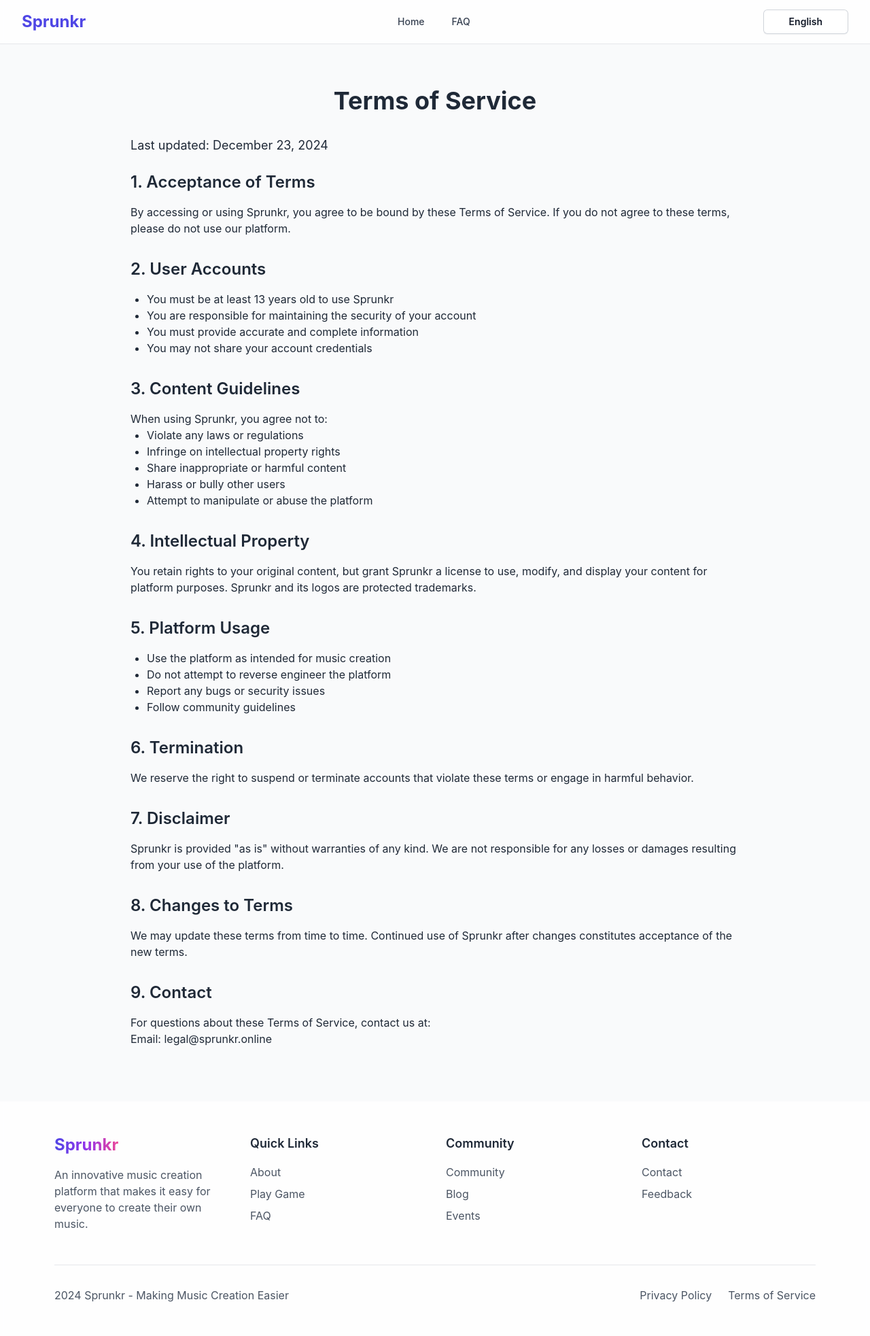
After one commit to slideology/trickshotsimulator.com, a Flask app: page /terms-of-service in a window 1280 px wide. The commit adds this page. Shown: the whole page at 68% size. Run offline with Flask 3, Linux system fonts and the light colour scheme; some libraries are stand-ins or nearby versions.

Commit message:
feat: add privacy policy and terms of service pages, update footer links

```diff
--- a/app.py
+++ b/app.py
@@ -476,6 +476,26 @@ def ads_txt():
 def sprunki_spruted():
     return render_template('sprunki-spruted.html', translations=translations)
 
+@app.route('/privacy-policy')
+def privacy_policy():
+    try:
+        lang = request.args.get('lang', 'en')
+        translations_data = get_translations(lang)
+        return render_template('privacy-policy.html', translations=translations_data)
+    except Exception as e:
+        app.logger.error(f"Error in privacy policy route: {e}")
+        return render_template('error.html', error="An error occurred loading the privacy policy page.")
+
+@app.route('/terms-of-service')
+def terms_of_service():
+    try:
+        lang = request.args.get('lang', 'en')
+        translations_data = get_translations(lang)
+        return render_template('terms-of-service.html', translations=translations_data)
+    except Exception as e:
+        app.logger.error(f"Error in terms of service route: {e}")
+        return render_template('error.html', error="An error occurred loading the terms of service page.")
+
 def send_message():
     try:
         name = request.form.get('name')
--- a/templates/base.html
+++ b/templates/base.html
@@ -212,12 +212,8 @@
                         {{ translations.get('footer', {}).get('copyright', '2024 Sprunkr - Making Music Creation Easier') }}
                     </p>
                     <div class="flex space-x-6">
-                        <a href="#" class="text-gray-600 hover:text-blue-500 dark:text-gray-400 dark:hover:text-blue-400 transition-colors">
-                            {{ translations.get('footer', {}).get('privacy', 'Privacy Policy') }}
-                        </a>
-                        <a href="#" class="text-gray-600 hover:text-blue-500 dark:text-gray-400 dark:hover:text-blue-400 transition-colors">
-                            {{ translations.get('footer', {}).get('terms', 'Terms of Service') }}
-                        </a>
+                        <a href="{{ url_for('privacy_policy') }}" class="text-gray-600 hover:text-blue-500 dark:text-gray-400 dark:hover:text-blue-400 transition-colors">Privacy Policy</a>
+                        <a href="{{ url_for('terms_of_service') }}" class="text-gray-600 hover:text-blue-500 dark:text-gray-400 dark:hover:text-blue-400 transition-colors">Terms of Service</a>
                     </div>
                 </div>
             </div>
--- a/templates/components/nav.html
+++ b/templates/components/nav.html
@@ -4,16 +4,14 @@
         <div class="flex justify-between items-center h-16">
             <!-- Logo -->
             <div class="flex-shrink-0">
-                <a href="/" class="text-2xl font-bold text-indigo-600 dark:text-indigo-400">Spranki</a>
+                <a href="/" class="text-2xl font-bold text-indigo-600 dark:text-indigo-400">Sprunkr</a>
             </div>
 
             <!-- Navigation Links -->
             <div class="hidden md:block">
                 <div class="ml-10 flex items-baseline space-x-4">
                     <a href="/" class="px-3 py-2 rounded-md text-sm font-medium text-gray-700 hover:text-gray-900 dark:text-gray-300 dark:hover:text-white">Home</a>
-                    <a href="/about" class="px-3 py-2 rounded-md text-sm font-medium text-gray-700 hover:text-gray-900 dark:text-gray-300 dark:hover:text-white">About</a>
                     <a href="/faq" class="px-3 py-2 rounded-md text-sm font-medium text-gray-700 hover:text-gray-900 dark:text-gray-300 dark:hover:text-white">FAQ</a>
-                    <a href="/contact" class="px-3 py-2 rounded-md text-sm font-medium text-gray-700 hover:text-gray-900 dark:text-gray-300 dark:hover:text-white">Contact</a>
                 </div>
             </div>
 
@@ -52,9 +50,7 @@
     <div class="hidden md:hidden" id="mobile-menu">
         <div class="px-2 pt-2 pb-3 space-y-1 sm:px-3">
             <a href="/" class="block px-3 py-2 rounded-md text-base font-medium text-gray-700 hover:text-gray-900 hover:bg-gray-50 dark:text-gray-300 dark:hover:text-white dark:hover:bg-gray-700">Home</a>
-            <a href="/about" class="block px-3 py-2 rounded-md text-base font-medium text-gray-700 hover:text-gray-900 hover:bg-gray-50 dark:text-gray-300 dark:hover:text-white dark:hover:bg-gray-700">About</a>
             <a href="/faq" class="block px-3 py-2 rounded-md text-base font-medium text-gray-700 hover:text-gray-900 hover:bg-gray-50 dark:text-gray-300 dark:hover:text-white dark:hover:bg-gray-700">FAQ</a>
-            <a href="/contact" class="block px-3 py-2 rounded-md text-base font-medium text-gray-700 hover:text-gray-900 hover:bg-gray-50 dark:text-gray-300 dark:hover:text-white dark:hover:bg-gray-700">Contact</a>
         </div>
     </div>
 </nav>
--- /dev/null
+++ b/templates/terms-of-service.html
@@ -0,0 +1,93 @@
+{% extends "base.html" %}
+
+{% block title %}Terms of Service - Sprunkr{% endblock %}
+
+{% block meta_description %}
+<meta name="description" content="Terms of Service for Sprunkr - Understand the rules and guidelines for using our music creation platform.">
+{% endblock %}
+
+{% block content %}
+<div class="container mx-auto px-4 py-12">
+    <h1 class="text-4xl font-bold mb-8 text-center">Terms of Service</h1>
+
+    <div class="max-w-4xl mx-auto prose dark:prose-invert">
+        <p class="text-lg mb-6">Last updated: December 23, 2024</p>
+
+        <section class="mb-8">
+            <h2 class="text-2xl font-semibold mb-4">1. Acceptance of Terms</h2>
+            <p>
+                By accessing or using Sprunkr, you agree to be bound by these Terms of Service. If you do not agree to these terms, please do not use our platform.
+            </p>
+        </section>
+
+        <section class="mb-8">
+            <h2 class="text-2xl font-semibold mb-4">2. User Accounts</h2>
+            <ul class="list-disc pl-6 mb-4">
+                <li>You must be at least 13 years old to use Sprunkr</li>
+                <li>You are responsible for maintaining the security of your account</li>
+                <li>You must provide accurate and complete information</li>
+                <li>You may not share your account credentials</li>
+            </ul>
+        </section>
+
+        <section class="mb-8">
+            <h2 class="text-2xl font-semibold mb-4">3. Content Guidelines</h2>
+            <p>When using Sprunkr, you agree not to:</p>
+            <ul class="list-disc pl-6 mb-4">
+                <li>Violate any laws or regulations</li>
+                <li>Infringe on intellectual property rights</li>
+                <li>Share inappropriate or harmful content</li>
+                <li>Harass or bully other users</li>
+                <li>Attempt to manipulate or abuse the platform</li>
+            </ul>
+        </section>
+
+        <section class="mb-8">
+            <h2 class="text-2xl font-semibold mb-4">4. Intellectual Property</h2>
+            <p>
+                You retain rights to your original content, but grant Sprunkr a license to use, modify, and display your content for platform purposes. Sprunkr and its logos are protected trademarks.
+            </p>
+        </section>
+
+        <section class="mb-8">
+            <h2 class="text-2xl font-semibold mb-4">5. Platform Usage</h2>
+            <ul class="list-disc pl-6 mb-4">
+                <li>Use the platform as intended for music creation</li>
+                <li>Do not attempt to reverse engineer the platform</li>
+                <li>Report any bugs or security issues</li>
+                <li>Follow community guidelines</li>
+            </ul>
+        </section>
+
+        <section class="mb-8">
+            <h2 class="text-2xl font-semibold mb-4">6. Termination</h2>
+            <p>
+                We reserve the right to suspend or terminate accounts that violate these terms or engage in harmful behavior.
+            </p>
+        </section>
+
+        <section class="mb-8">
+            <h2 class="text-2xl font-semibold mb-4">7. Disclaimer</h2>
+            <p>
+                Sprunkr is provided "as is" without warranties of any kind. We are not responsible for any losses or damages resulting from your use of the platform.
+            </p>
+        </section>
+
+        <section class="mb-8">
+            <h2 class="text-2xl font-semibold mb-4">8. Changes to Terms</h2>
+            <p>
+                We may update these terms from time to time. Continued use of Sprunkr after changes constitutes acceptance of the new terms.
+            </p>
+        </section>
+
+        <section class="mb-8">
+            <h2 class="text-2xl font-semibold mb-4">9. Contact</h2>
+            <p>
+                For questions about these Terms of Service, contact us at:
+                <br>
+                Email: legal@sprunkr.online
+            </p>
+        </section>
+    </div>
+</div>
+{% endblock %}
```
Also changed, not shown: templates/faq.html (+26 -26 lines), templates/index.html (+15 -0 lines), templates/privacy-policy.html (added, +80 -0 lines), static/images/sprunki-spruted.png (added).
